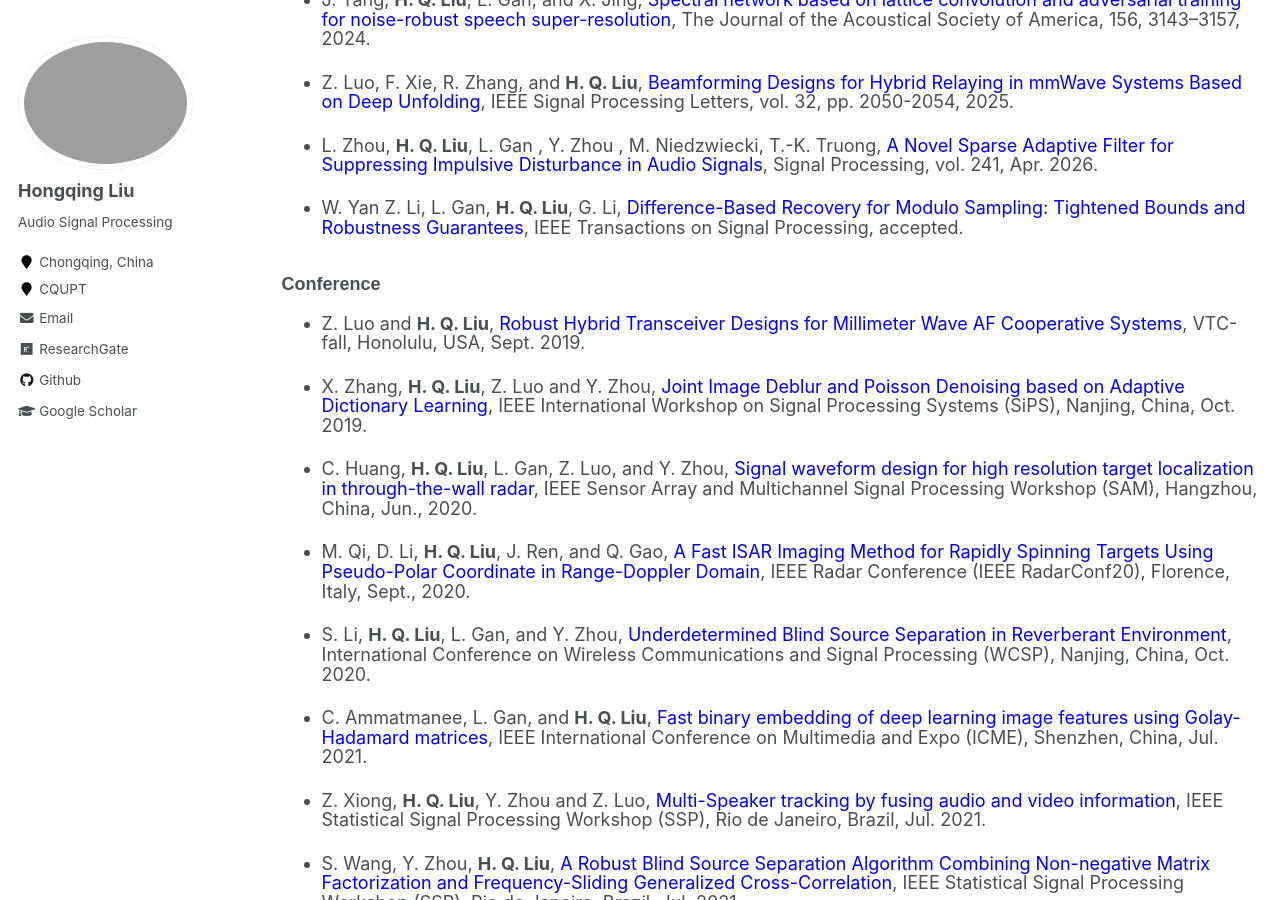
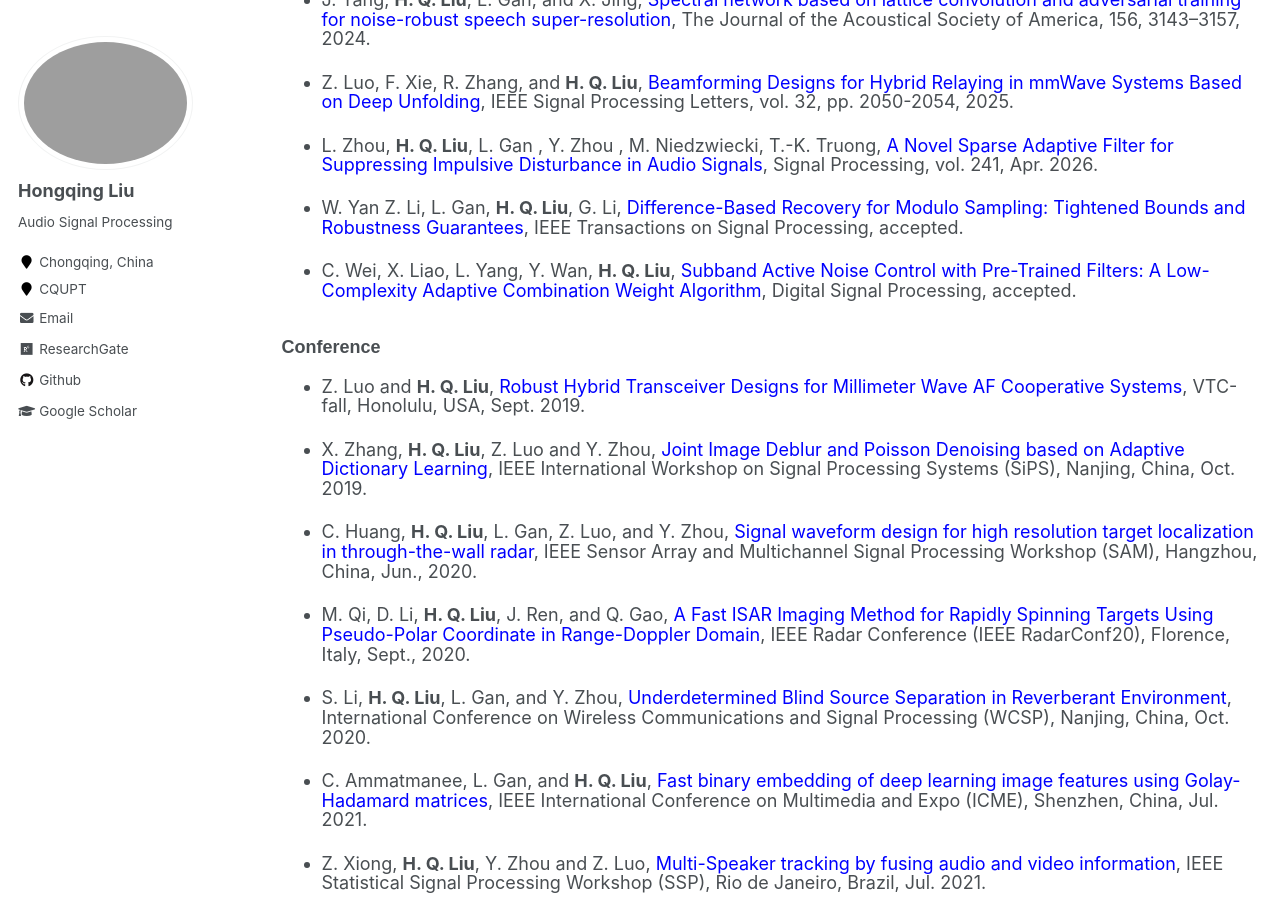
Before and after one commit to hong-qing-liu/english-hong-qing-liu.github.io, a Jekyll site: the page built from _pages/publications.md, in a window 1280 px wide and 900 px high, scrolled down 1150 px. Built offline with Jekyll 4.4.1, drawn with Linux system fonts in a browser that asks for light colours.

Commit message:
Update publications.md

```diff
--- a/_pages/publications.md
+++ b/_pages/publications.md
@@ -39,7 +39,9 @@ author_profile: true
 
 - L. Zhou, <strong>H. Q. Liu</strong>, L. Gan , Y. Zhou , M. Niedzwiecki, T.-K. Truong, <span style="color: blue;">A Novel Sparse Adaptive Filter for Suppressing Impulsive Disturbance in Audio Signals</span>,  Signal Processing, vol. 241, Apr. 2026.
 
--  W. Yan Z. Li, L. Gan,  <strong>H. Q. Liu</strong>, G. Li,  <span style="color: blue;">Difference-Based Recovery for Modulo Sampling: Tightened Bounds and Robustness Guarantees</span>, IEEE Transactions on Signal Processing, accepted.
+- W. Yan Z. Li, L. Gan,  <strong>H. Q. Liu</strong>, G. Li,  <span style="color: blue;">Difference-Based Recovery for Modulo Sampling: Tightened Bounds and Robustness Guarantees</span>, IEEE Transactions on Signal Processing, accepted.
+
+- C. Wei, X. Liao,  L. Yang,  Y. Wan, <strong>H. Q. Liu</strong>, <span style="color: blue;">Subband Active Noise Control with Pre-Trained Filters: A Low-Complexity Adaptive Combination Weight Algorithm</span>, Digital Signal Processing, accepted.
 
 
 
```
